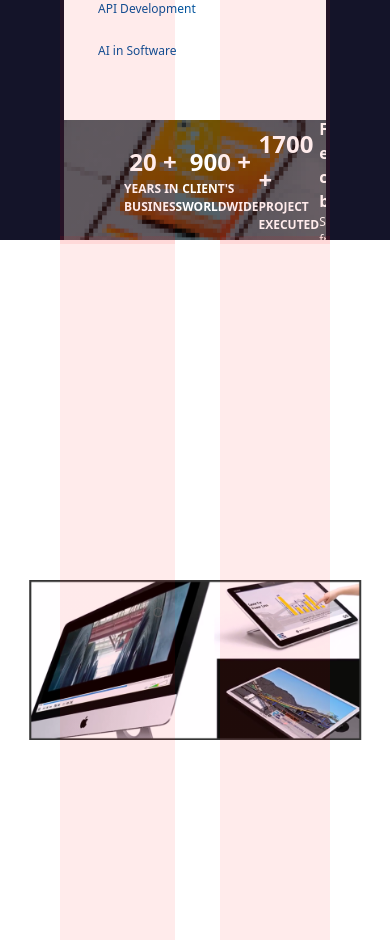
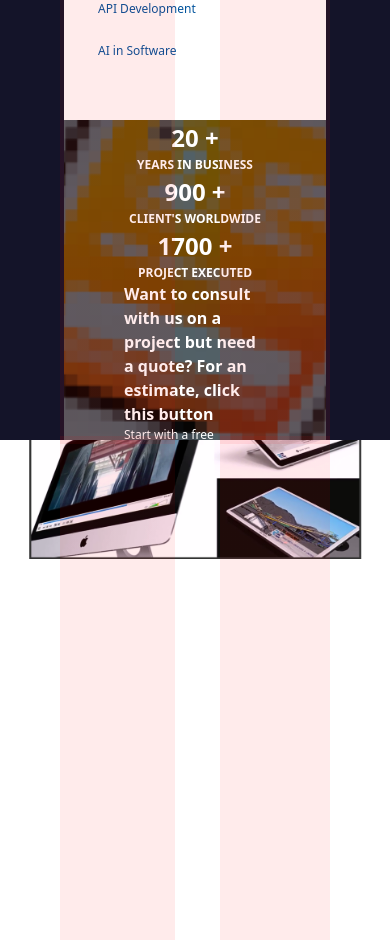
Before and after one commit to pratsy91/design-dot, a React (Vite) app: page / in a window 390 px wide. Shown: the part 2040-2980 px from the top of the page. Built offline with nearby package versions, Linux system fonts and the light colour scheme.

Commit message:
fix: responsiveness

```diff
--- a/src/App.jsx
+++ b/src/App.jsx
@@ -41,14 +41,6 @@ function App() {
       <div className="">
         <div className="bg-[#141429] px-16 pt-8 relative ">
           <div className="pointer-events-none absolute -inset-1 grid-columns-bg mx-16 z-50"></div>
-          <div className="absolute -bottom-[500px] left-1/2 -translate-x-1/2 max-w-[85%] w-full">
-            <img
-              src="./bottom-image.png"
-              alt=""
-              className="w-full h-auto block"
-            />
-            {/* <div className="pointer-events-none absolute -inset-1 grid-columns-bg"></div> */}
-          </div>
           <div className="flex lg:flex-row flex-col items-center justify-between">
             <div className="flex min-[1200px]:flex-row flex-col items-center gap-x-[50px] text-white">
               <button className="bg-[#FF850F] w-[189px] h-[42px] rounded-[40px] text-[16px]">
@@ -164,7 +156,7 @@ function App() {
                 </div>
               </div>
             </div>
-            <div className="relative h-[120px] w-full overflow-hidden ">
+            <div className="relative md:h-[120px] h-[320px] w-full overflow-hidden ">
               {/* Footer image filling the container */}
               <img
                 src="./footer.png"
@@ -176,7 +168,7 @@ function App() {
               <div className="absolute inset-0 bg-black/50 z-10 pointer-events-none"></div>
 
               {/* Metrics content over the image */}
-              <div className="absolute inset-0 z-20 flex px-[60px] justify-between font-bold text-white items-center">
+              <div className="absolute inset-0 z-20 flex px-[60px] md:flex-row flex-col justify-between font-bold text-white items-center">
                 <div className="flex flex-col items-center">
                   <p className="text-[24px]">20 +</p>
                   <p className="text-[12px] font-bold">YEARS IN BUSINESS</p>
@@ -205,6 +197,14 @@ function App() {
           </div>
         </div>
         <div className="h-screen px-16 relative">
+          <div className="absolute -top-10 left-1/2 -translate-x-1/2 max-w-[85%] w-full -z-10">
+            <img
+              src="./bottom-image.png"
+              alt=""
+              className="w-full h-auto block"
+            />
+            {/* <div className="pointer-events-none absolute -inset-1 grid-columns-bg"></div> */}
+          </div>
           <div className="pointer-events-none absolute -inset-1 grid-columns-bg mx-16 z-50"></div>
         </div>
       </div>
```
